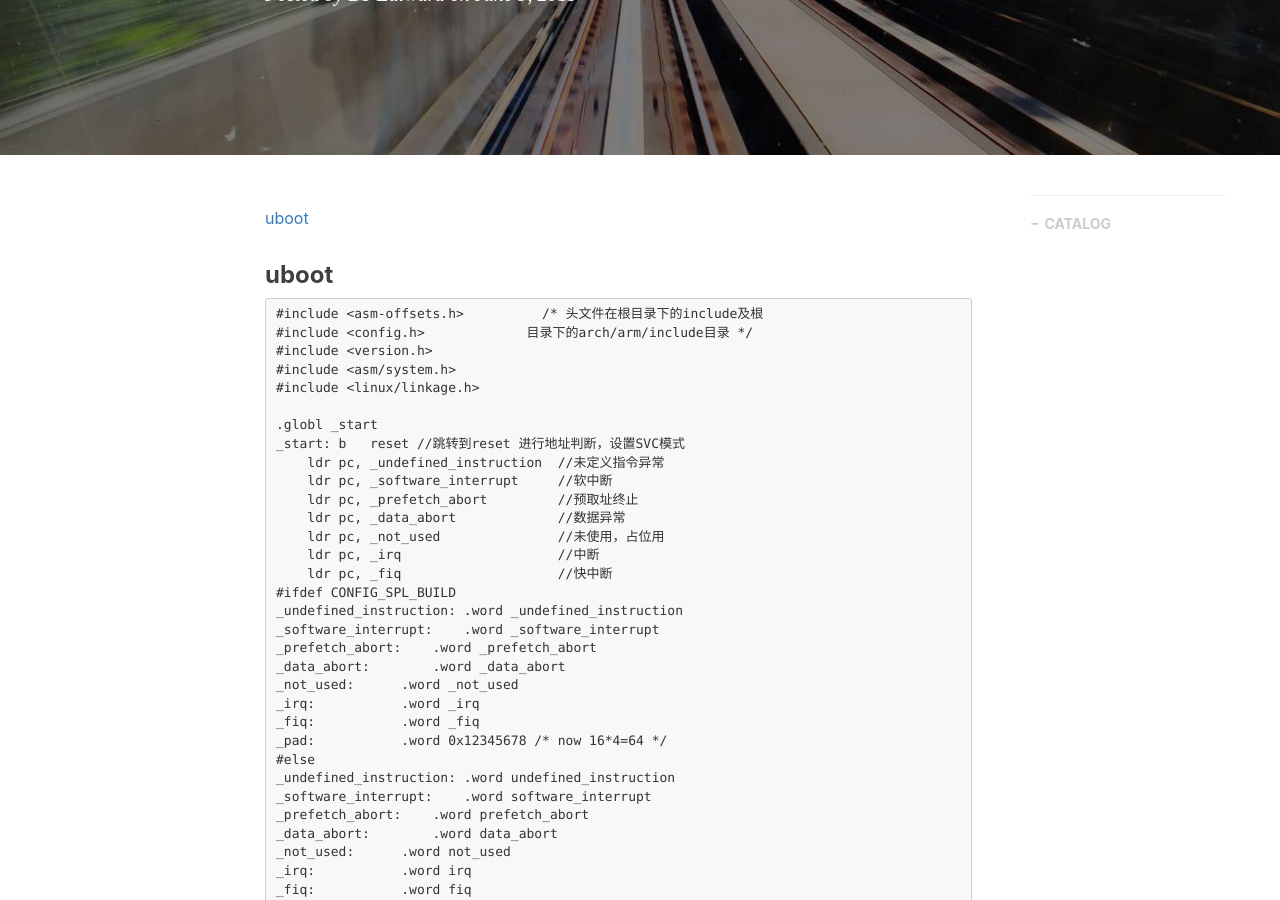
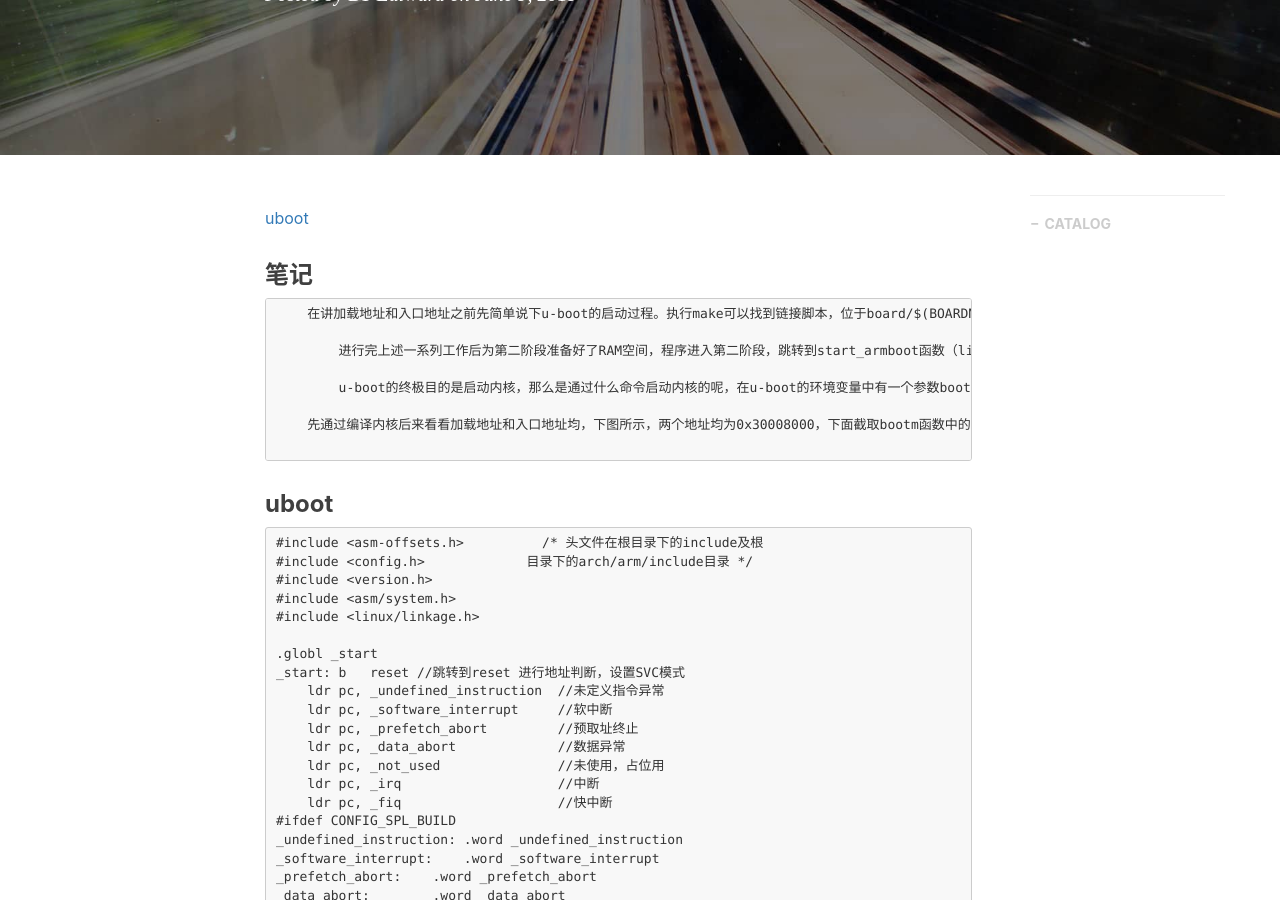
Before and after one commit to gary-robotics/dlward, a Jekyll site: the page built from _posts/2019-06-09-uboot-2019.markdown, in a window 1280 px wide and 900 px high, scrolled down 368 px. Built offline with Jekyll 4.4.1, drawn with Linux system fonts in a browser that asks for light colours; nearby versions of some CDN libraries; comment, search, counter and statistics services are not loaded.

Commit message:
Update 2019-06-09-uboot-2019.markdown

````diff
--- a/_posts/2019-06-09-uboot-2019.markdown
+++ b/_posts/2019-06-09-uboot-2019.markdown
@@ -10,6 +10,22 @@ tags:                               #标签
     - linux
 ---
 [uboot](https://blog.csdn.net/ooonebook/article/details/52965362)
+### 笔记
+```
+    在讲加载地址和入口地址之前先简单说下u-boot的启动过程。执行make可以找到链接脚本，位于board/$(BOARDNAME)/U-boot.lds，从连接脚本中知道第一个源文件为cpu\arm920t\start.s中，从start.s开顺藤摸瓜了解u-boot的启动过程，其主要分为两个阶段，start.s为第一个阶段，主要进行的工作有：关闭看门狗，屏蔽中断，设置时钟，初始化cpu，初始化堆栈（为调用c语言程序做准备），初始化SDRAM（lowlevel函数），然后进行代码重定位（relocate函数，将u-boot从flash拷贝到SDRAM中）。
+
+        进行完上述一系列工作后为第二阶段准备好了RAM空间，程序进入第二阶段，跳转到start_armboot函数（lib_arm\Board.c），该函数通过调用全局的函数指针数组init_sequence进行初始化，包括cpu，board（在全局的gd->bd中设置了arch_number，以及boot_params的位置0x30000100），中断，环境变量，串口，以及ram（在全局的gd->bd中设置了内存起始地址和大小）初始化。然后初始化堆栈，初始化nand flash（为后续读写nand flash需要做准备），网卡，usb（为下载内核文件系统做准备）。然后程序进入倒数计时，如果没有被按键打断那么进入一个菜单，否则就启动内核。
+
+        u-boot的终极目的是启动内核，那么是通过什么命令启动内核的呢，在u-boot的环境变量中有一个参数bootcmd= nand read.jffs2 0x30007fc0 kernel; bootm 0x30007fc0（此处根据具体的u-boot而定），意在将内核读取到0x30007fc0，然后在该地址处通过bootm命令启动内核，因此关键在于bootm命令，其具体的实现在do_bootm函数（common\cmd_bootm.c）中，这个函数的本质工作是：根据bootm命令传入的地址，以及uImage（uImage其实是包括一个头部和真正的内核，头部是包括内核的一些信息，真正的内核就是vmlinux）头部的加载地址和入口地址，来移动内核到入口地址，最后就通过函数指针的调用跳转到该地址，u-boot从此一去不复返，进入了内核的世界。
+
+    先通过编译内核后来看看加载地址和入口地址均，下图所示，两个地址均为0x30008000，下面截取bootm函数中的部分代码来分析如何进入内核的。
+
+```
+
+
+
+
+
 
 
 
````
